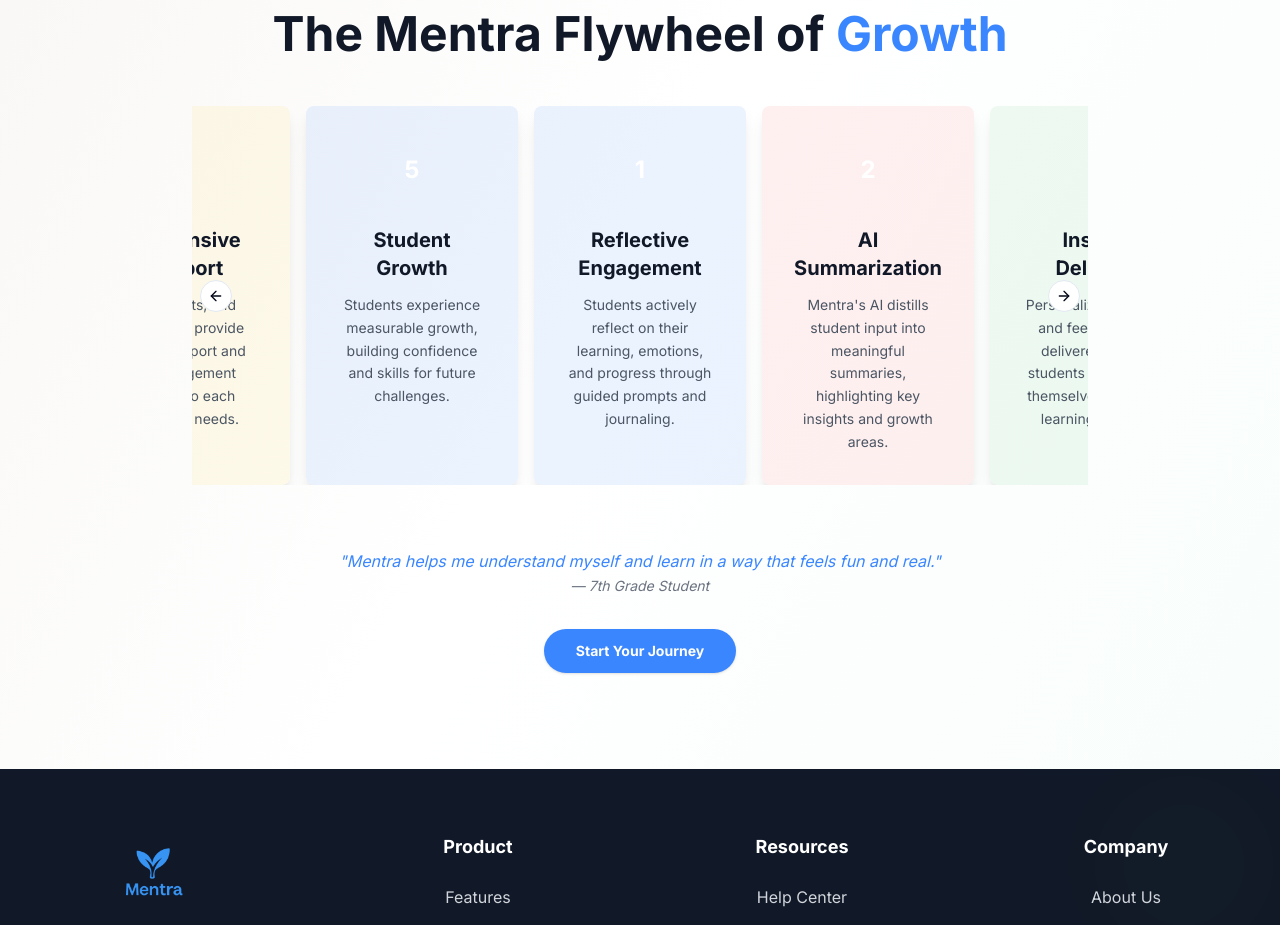
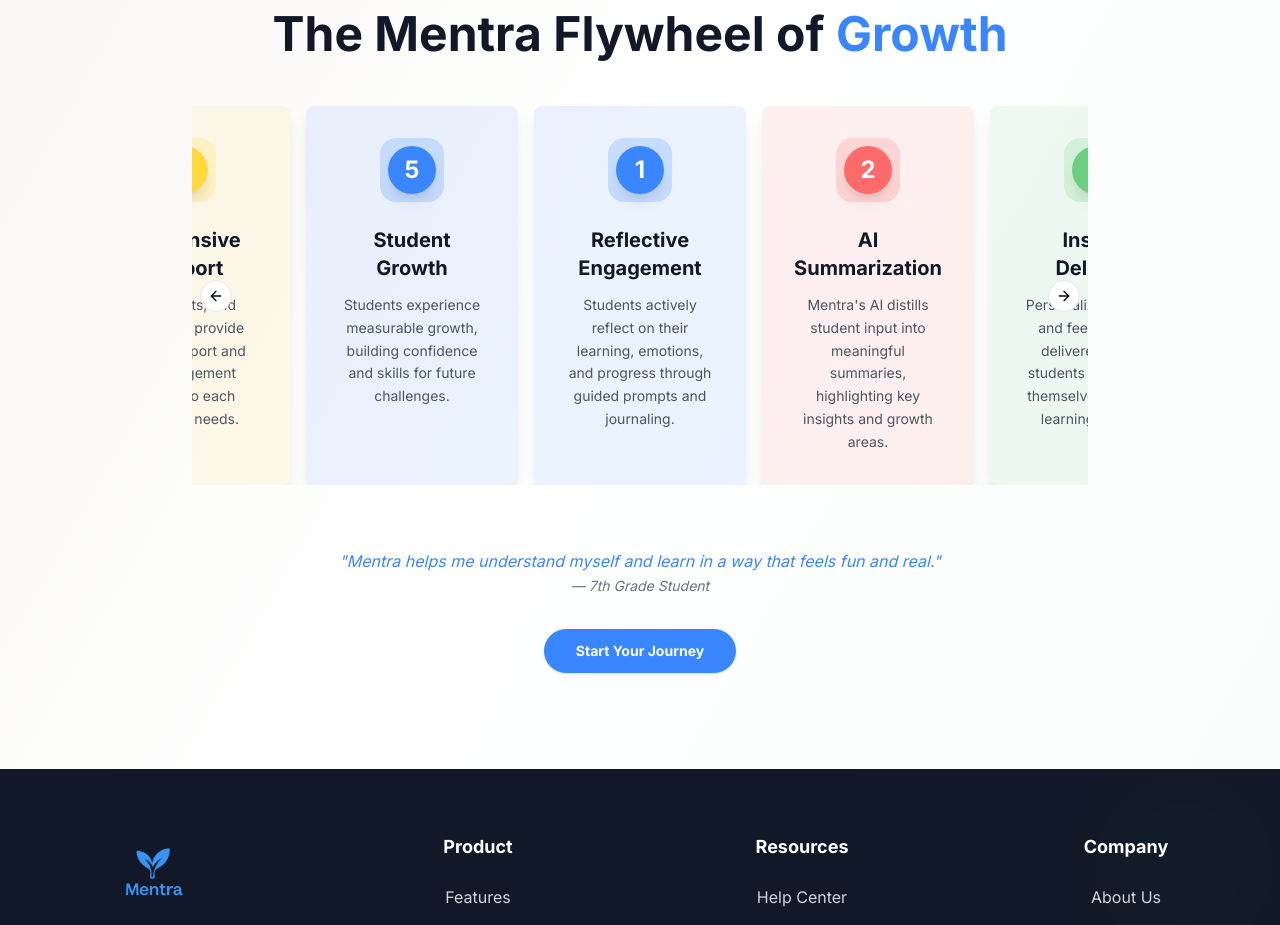
Before and after one commit to eak-mentraAI/Mentra-Website, a React (Vite) app: page /how-it-works in a window 1280 px wide. Shown: the part 920-1845 px from the top of the page. Built offline with nearby package versions, Linux system fonts and the light colour scheme.

Commit message:
Restore carousel card style, use numbered badge for flywheel steps

```diff
--- a/src/App.tsx
+++ b/src/App.tsx
@@ -7,6 +7,7 @@ import Index from "./pages/Index";
 import NotFound from "./pages/NotFound";
 import About from "./pages/About";
 import HowItWorks from "./pages/HowItWorks";
+import Educators from "./pages/Educators";
 
 const queryClient = new QueryClient();
 
@@ -20,6 +21,7 @@ const App = () => (
           <Route path="/" element={<Index />} />
           <Route path="/about" element={<About />} />
           <Route path="/how-it-works" element={<HowItWorks />} />
+          <Route path="/educators" element={<Educators />} />
           {/* ADD ALL CUSTOM ROUTES ABOVE THE CATCH-ALL "*" ROUTE */}
           <Route path="*" element={<NotFound />} />
         </Routes>
--- a/src/pages/HowItWorks.tsx
+++ b/src/pages/HowItWorks.tsx
@@ -164,8 +164,8 @@ export default function HowItWorks() {
                     >
                       <CardContent className="p-4 sm:p-8 text-center space-y-6 h-full flex flex-col justify-between">
                         <div className="space-y-6">
-                          <div className="w-16 h-16 mx-auto bg-${step.color}/20 rounded-2xl flex items-center justify-center">
-                            <span className="w-10 h-10 flex items-center justify-center rounded-full bg-${step.color} text-white text-2xl font-bold" aria-label={`Step ${index + 1}`}>{index + 1}</span>
+                          <div className={`w-16 h-16 mx-auto rounded-2xl flex items-center justify-center bg-${step.color}/20`}>
+                            <span className={`w-12 h-12 flex items-center justify-center rounded-full bg-${step.color} text-white text-2xl font-bold shadow-lg`} aria-label={`Step ${index + 1}`}>{index + 1}</span>
                           </div>
                           <div className="space-y-3">
                             <h3 className="text-xl font-bold text-gray-900">{step.title}</h3>
```
